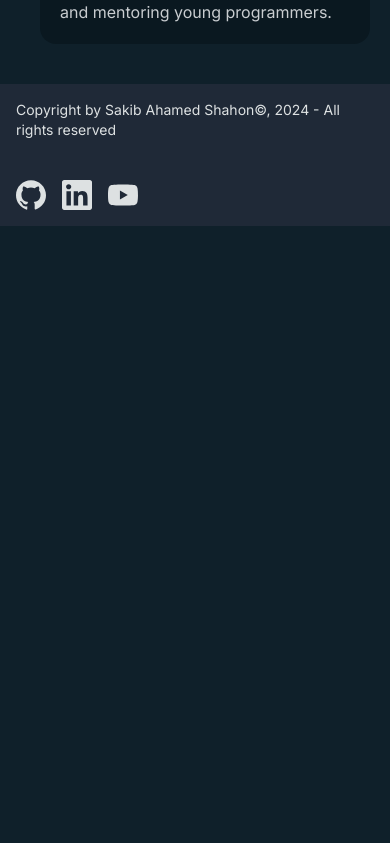
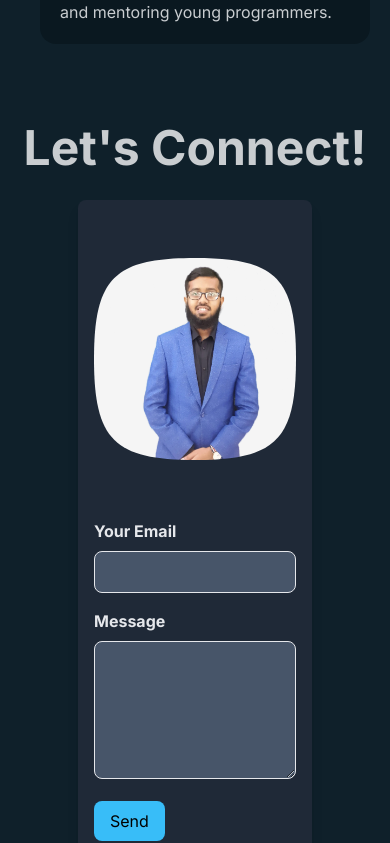
Before and after one commit to sakib3201/sakibshahon-portfolio, a Next.js app: page / in a window 390 px wide. Shown: the part 6802-7645 px from the top of the page. Before the commit the page ends 7028 px from the top, so only its background shows below. Built offline with nearby package versions, Linux system fonts and the light colour scheme.

Commit message:
Added contact me section

```diff
--- /dev/null
+++ b/src/app/components/HomepageContactMe.jsx
@@ -0,0 +1,63 @@
+import React from "react";
+import { SiGithub, SiLinkedin, SiYoutube } from "react-icons/si";
+
+const HomepageContactMe = () => {
+  return (
+    <div>
+      <div id="Projects" className="flex justify-center items-center mt-10 mb-5 text-5xl font-montseratt font-bold">
+        Let's Connect!
+      </div>
+      <div className="flex justify-center">
+        <div className="flex self-center flex-col md:flex-row shadow-lg rounded-lg p-4 w-3/5 bg-primary m-2">
+          <div className="md:w-1/3 flex justify-center items-center">
+            <img
+              src="/images/professional.webp"
+              alt="Profile"
+              className="object-cover rounded-lg bg-neutral-100 mask mask-squircle"
+            />
+          </div>
+          <div className="md:w-2/3 mt-4 md:mt-0 md:ml-4 flex flex-col justify-center">
+            <form>
+              <div className="mb-4">
+                <label
+                  htmlFor="email"
+                  className="block text-gray-200 font-bold mb-2"
+                >
+                  Your Email
+                </label>
+                <input
+                  type="email"
+                  id="email"
+                  className="w-full px-3 py-2 bg-slate-600 border rounded-lg focus:outline-none focus:border-secondary"
+                />
+              </div>
+              <div className="mb-4">
+                <label
+                  htmlFor="message"
+                  className="block text-gray-200 font-bold mb-2"
+                >
+                  Message
+                </label>
+                <textarea
+                  id="message"
+                  className="w-full bg-slate-600 px-3 py-2 border rounded-lg focus:outline-none focus:border-secondary"
+                  rows="5"
+                ></textarea>
+              </div>
+              <button
+                type="submit"
+                className="bg-secondary hover:bg-accent text-black px-4 py-2 rounded-lg"
+              >
+                Send
+              </button>
+            </form>
+            <div>
+            </div>
+          </div>
+        </div>
+      </div>
+    </div>
+  );
+};
+
+export default HomepageContactMe;
--- a/src/app/page.tsx
+++ b/src/app/page.tsx
@@ -4,6 +4,7 @@ import ProjectSlider from "../app/components/ProjectSlider";
 import ServiceSection from "../app/components/ServiceSection";
 import Footer from "../app/components/Footer";
 import HomepageTimeLine from "../app/components/HomepageTimeLine";
+import HomepageContactMe from "../app/components/HomepageContactMe";
 
 export default function Home() {
   return (
@@ -13,6 +14,7 @@ export default function Home() {
       <ProjectSlider></ProjectSlider>
       <ServiceSection></ServiceSection>
       <HomepageTimeLine></HomepageTimeLine>
+      <HomepageContactMe></HomepageContactMe>
       <Footer></Footer>
     </main>
   );
```
Also changed, not shown: public/images/headshotprofile.jpg (added), public/images/professional.webp (added).
